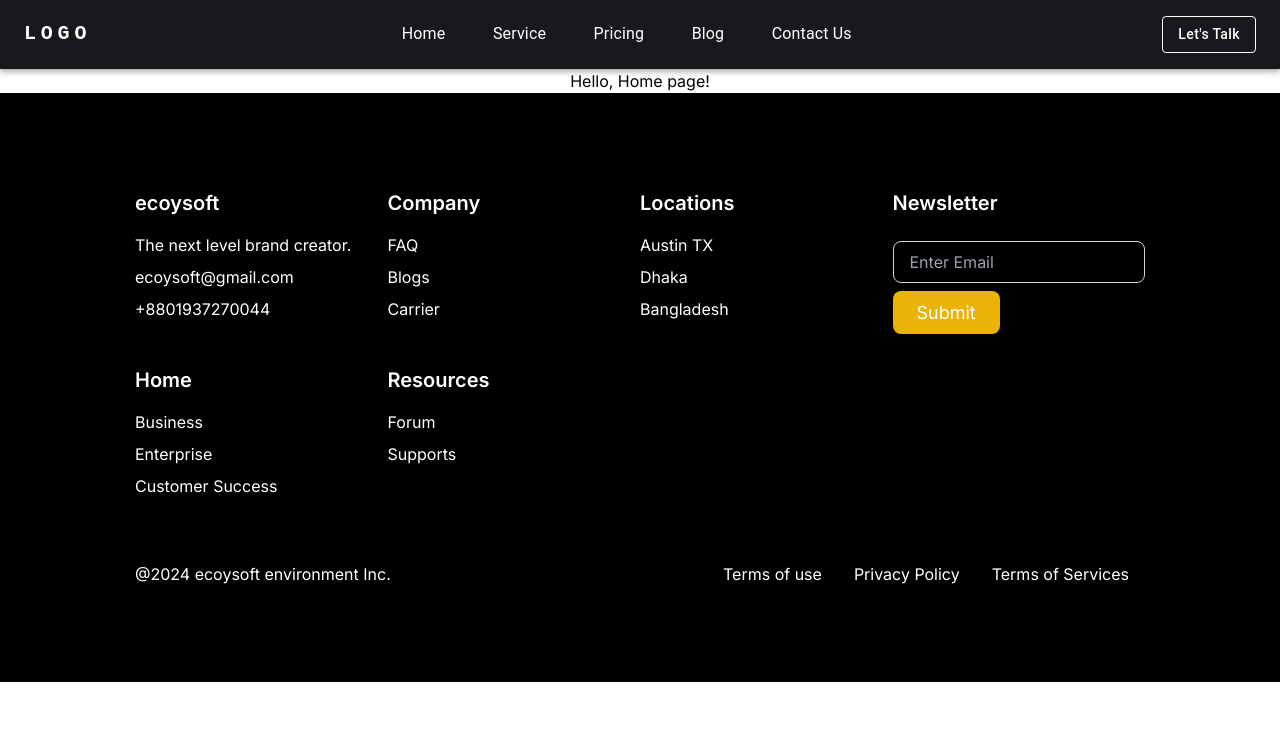
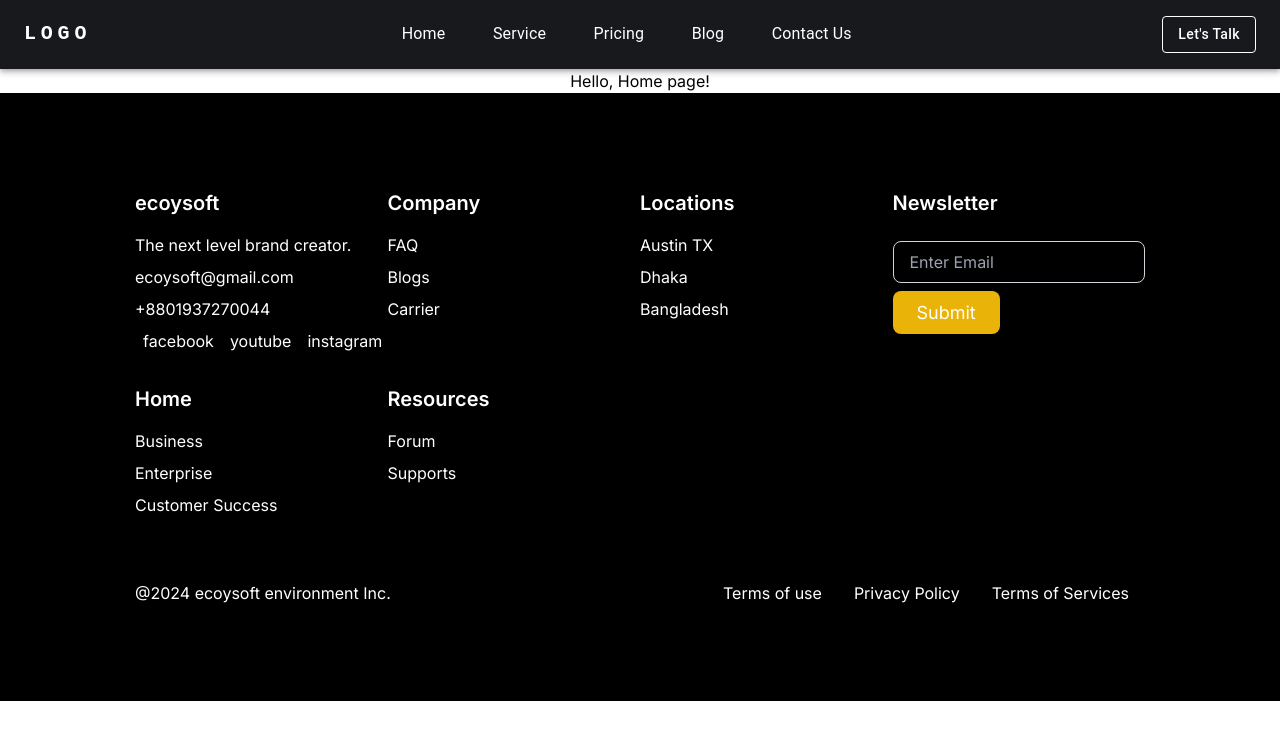
Before and after one commit to ecoysoft/eco-client, a Next.js app: page / in a window 1280 px wide. Shown: the top 740 px of the page. Built offline with nearby package versions, Linux system fonts and the light colour scheme.

Commit message:
Update footer.tsx

```diff
--- a/app/Layouts/footer.tsx
+++ b/app/Layouts/footer.tsx
@@ -89,7 +89,7 @@ export const Footer: React.FC = () => {
                     {item.link4}
                   </Link>
                 )}
-                {item.title === "EcoySoft" && (
+                {item.title === "ecoysoft" && (
                   <div className="flex justify-center items-center mt-2 md:mt-0">
                     <Link href={""} className="mx-2">
                       facebook
```
